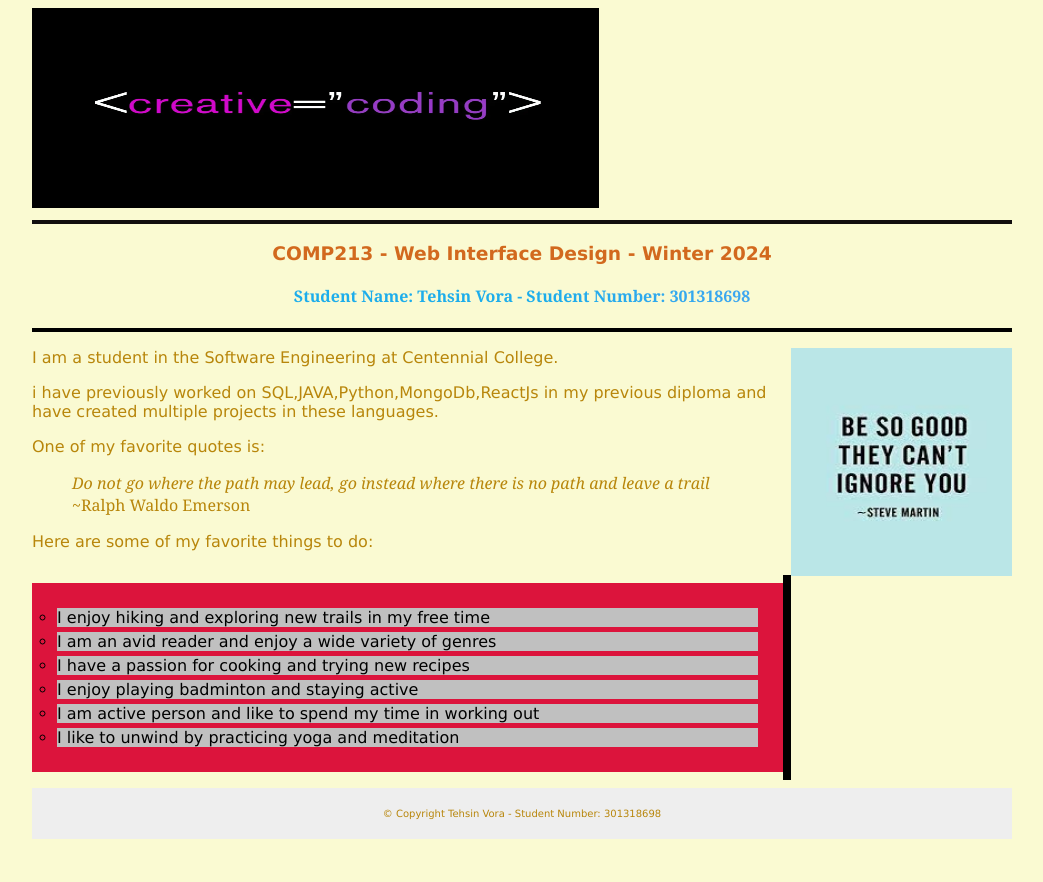
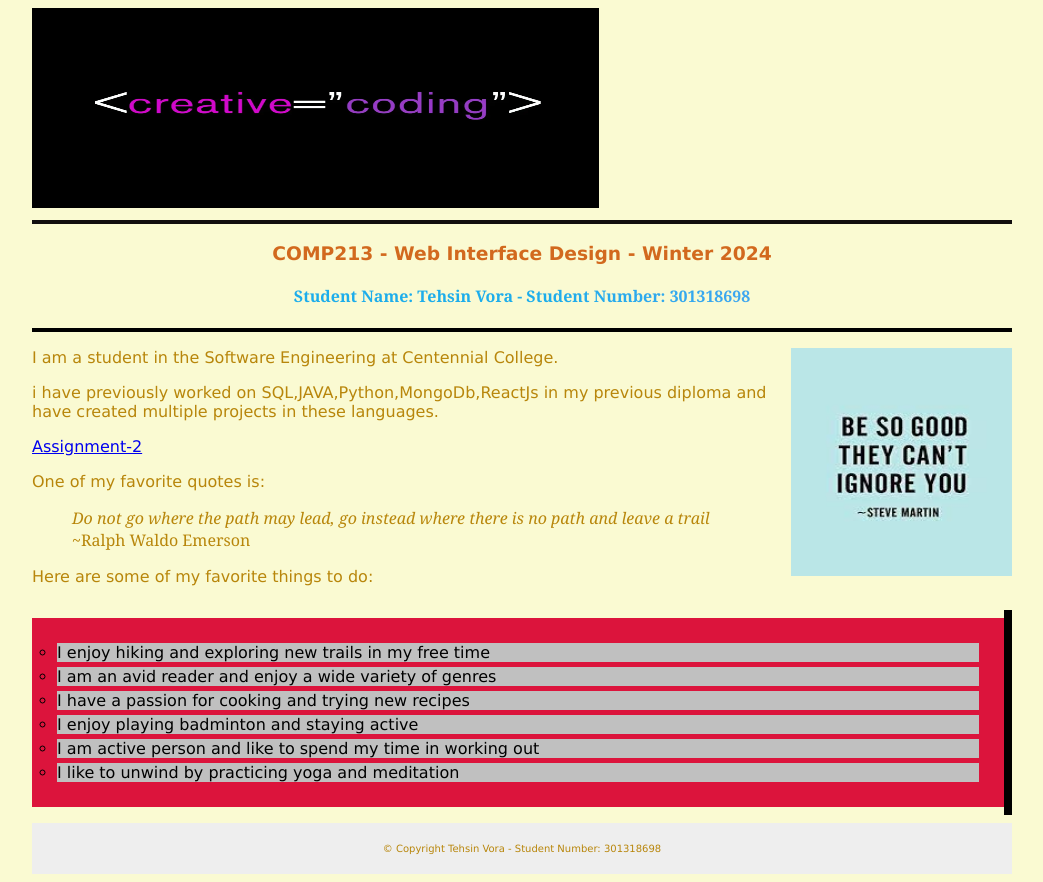
Before and after one commit to TehsinVora/Web-Interface-Design, a plain HTML site: page index.html in a window 1280 px wide. Shown: the whole page, without its empty margins (118-1161 px from the left). Before the commit the page ends 847 px from the top, so only its background shows below. Drawn offline with Linux system fonts and the light colour scheme.

Commit message:
Update index.html

```diff
--- a/index.html
+++ b/index.html
@@ -84,7 +84,7 @@
         i have previously worked on SQL,JAVA,Python,MongoDb,ReactJs in my
         previous diploma and have created multiple projects in these languages.
       </p>
-
+     <a href="assignment2.html" target="_blank">Assignment-2</a>
       <p>One of my favorite quotes is:</p>
       <blockquote style="font-family: Cambria, Cochin, Georgia, Times, 'Times New Roman', serif;">
         <i
```
